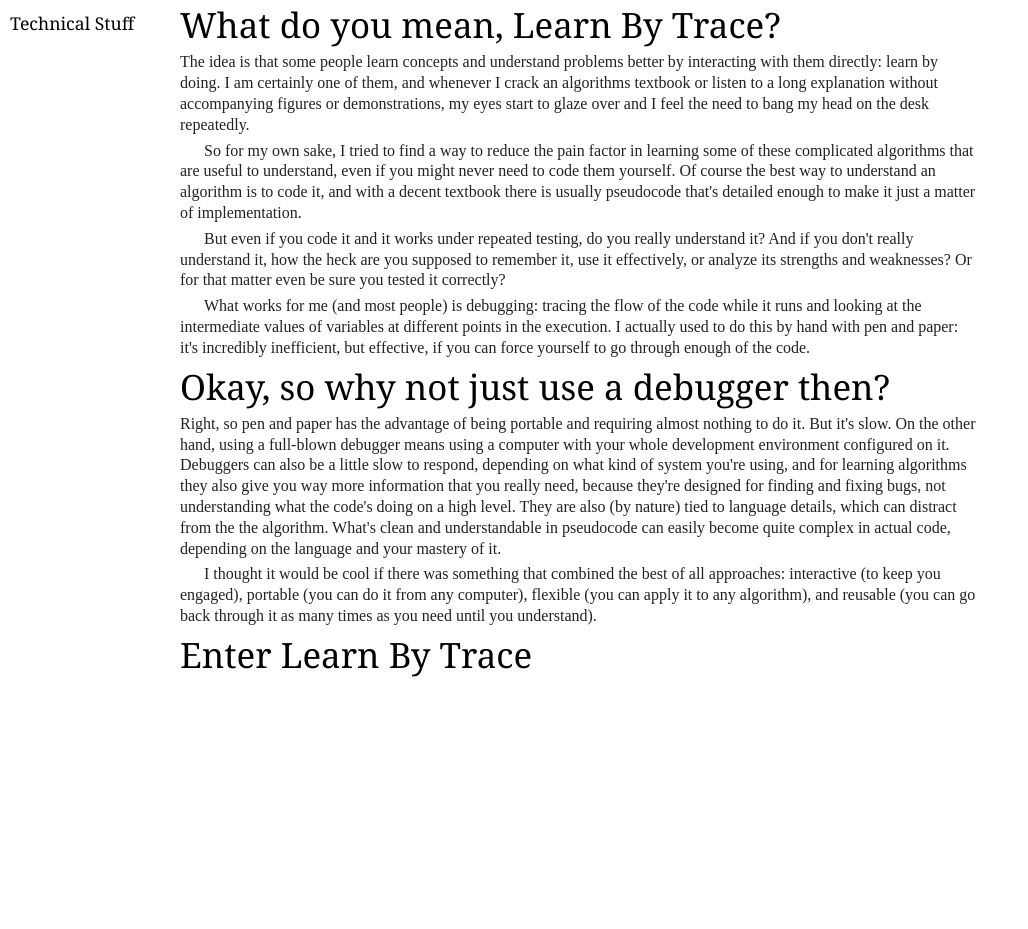
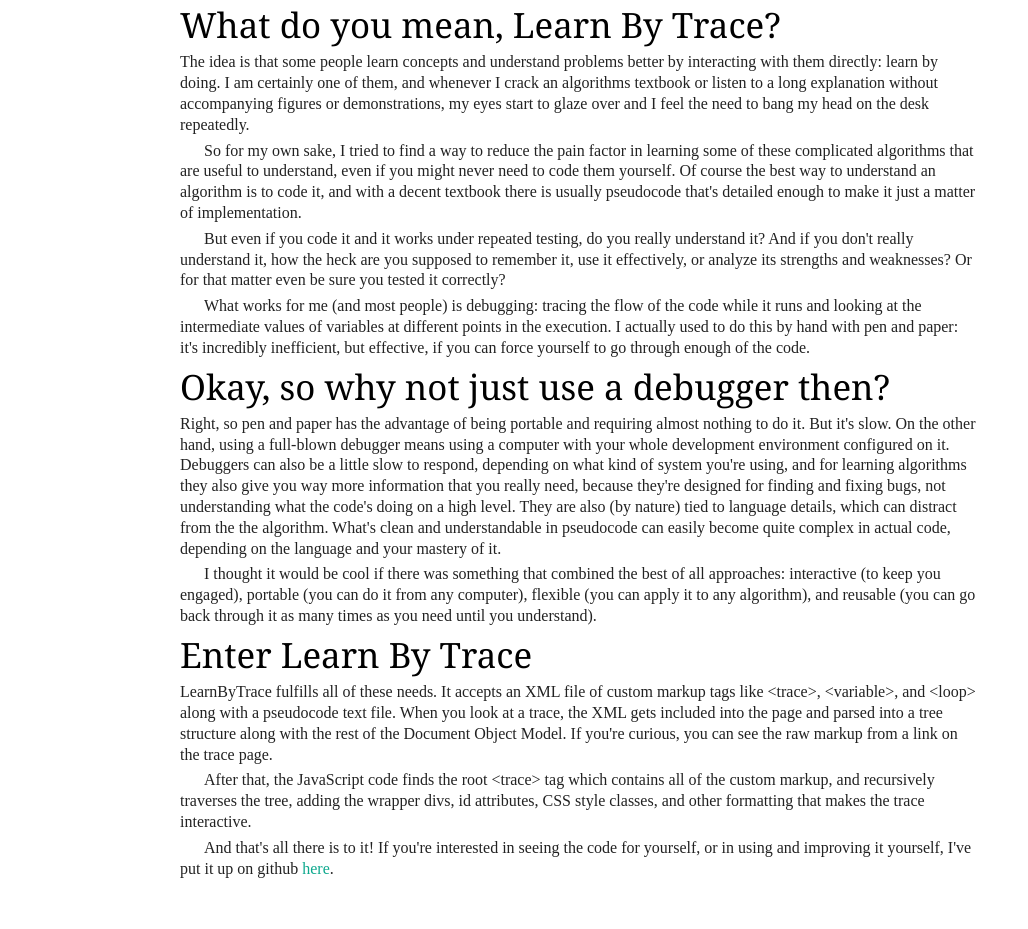
Before and after one commit to blakecsutton/LearnByTrace, a Django app: template templates/learnbytrace/about.html in a window 1280 px wide. Shown: the part 111-1040 px from the top of the page, without its empty margins (0-1028 px from the left). Before the commit the page ends 788 px from the top, so only its background shows below. Run offline with Django 3.2, Linux system fonts and the light colour scheme; the template is opened without the code that fills it, so the values that code supplies are empty; some web fonts are replaced.

Commit message:
Finished writing and added github link.

```diff
--- a/templates/learnbytrace/about.html
+++ b/templates/learnbytrace/about.html
@@ -1,9 +1,4 @@
 {% extends "learnbytrace/base.html" %}
-{% block sidebar %}
-<h1>Technical Stuff</h1>
-<p></p>
-{% endblock %}
-
 {% block content %}
 <h1>What do you mean, Learn By Trace?</h1>
 <p>The idea is that some people learn concepts and understand problems better by interacting with them directly: learn by doing. I am certainly one of them, and whenever I crack an algorithms textbook or listen to a long explanation without accompanying figures or demonstrations, my eyes start to glaze over and I feel the need to bang my head on the desk repeatedly.</p>
@@ -14,5 +9,9 @@
 <p>Right, so pen and paper has the advantage of being portable and requiring almost nothing to do it. But it's slow. On the other hand, using a full-blown debugger means using a computer with your whole development environment configured on it. Debuggers can also be a little slow to respond, depending on what kind of system you're using, and for learning algorithms they also give you way more information that you really need, because they're designed for finding and fixing bugs, not understanding what the code's doing on a high level. They are also (by nature) tied to language details, which can distract from the the algorithm. What's clean and understandable in pseudocode can easily become quite complex in actual code, depending on the language and your mastery of it.</p>
 <p>I thought it would be cool if there was something that combined the best of all approaches: interactive (to keep you engaged), portable (you can do it from any computer), flexible (you can apply it to any algorithm), and reusable (you can go back through it as many times as you need until you understand).</p>
 <h1>Enter Learn By Trace</h1>
-<p>
+<p>LearnByTrace fulfills all of these needs. It accepts an XML file of custom markup tags like &lt;trace&gt;, &lt;variable&gt;, and &lt;loop&gt; along with a pseudocode text file. When you look at a
+  trace, the XML gets included into the page and parsed into a tree structure along with the rest of the Document Object Model. If you're curious, you can see the raw markup from a link on the trace page.</p>
+  <p>After that, the JavaScript code finds the root &lt;trace&gt; tag which contains all of the custom markup, and recursively traverses the tree, adding the wrapper divs, id attributes, CSS style classes, and other formatting that makes the trace interactive.</p>
+  <p>And that's all there is to it! If you're interested in seeing the code for yourself, or in
+    using and improving it yourself, I've put it up on github <a href="https://github.com/blakecsutton/LearnByTrace">here</a>.</p>
 {% endblock %}
```
